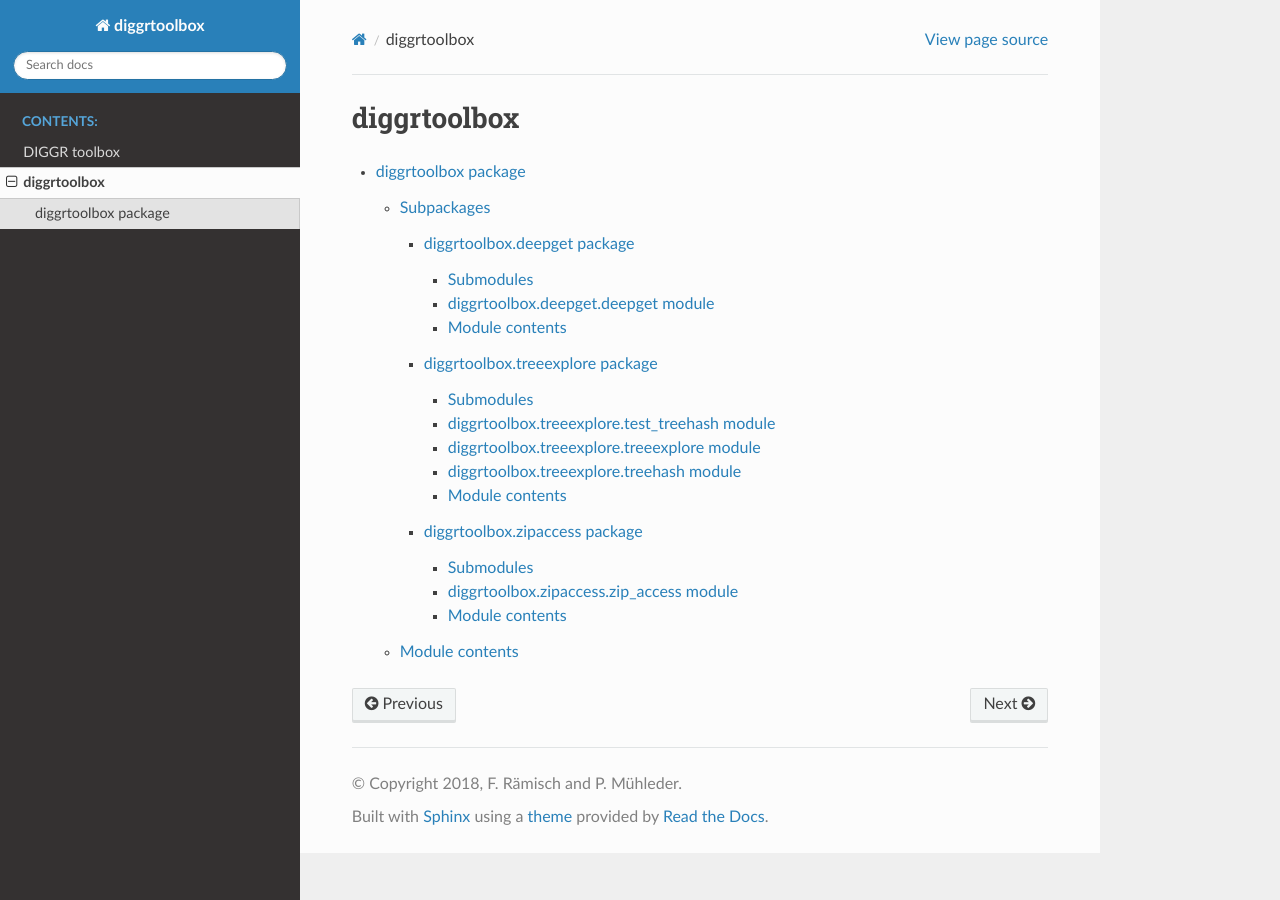
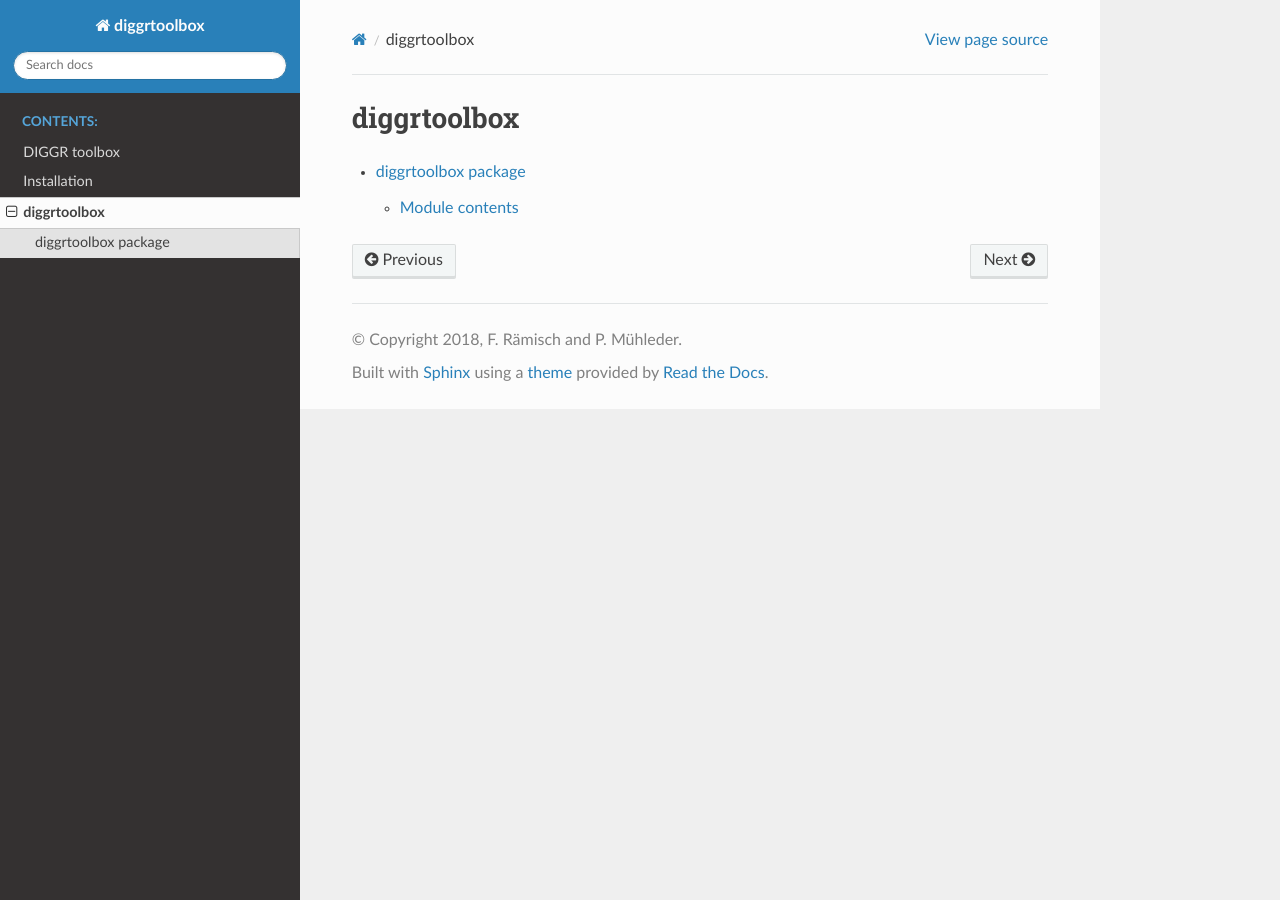
Before and after one commit to diggr/diggrtoolbox, a Sphinx documentation site: the page built from docs/modules.rst, in a window 1280 px wide. Built offline with Sphinx 7.4.7 and the Read the Docs theme 2.0.0, drawn with Linux system fonts in a browser that asks for light colours.

```diff
--- a/docs/diggrtoolbox.deepget.rst
+++ /dev/null
@@ -1,22 +0,0 @@
-diggrtoolbox.deepget package
-============================
-
-Submodules
-----------
-
-diggrtoolbox.deepget.deepget module
------------------------------------
-
-.. automodule:: diggrtoolbox.deepget.deepget
-    :members:
-    :undoc-members:
-    :show-inheritance:
-
-
-Module contents
----------------
-
-.. automodule:: diggrtoolbox.deepget
-    :members:
-    :undoc-members:
-    :show-inheritance:
--- a/docs/diggrtoolbox.rst
+++ b/docs/diggrtoolbox.rst
@@ -1,14 +1,5 @@
 diggrtoolbox package
 ====================
-
-Subpackages
------------
-
-.. toctree::
-
-    diggrtoolbox.deepget
-    diggrtoolbox.treeexplore
-    diggrtoolbox.zipaccess
 
 Module contents
 ---------------
--- a/docs/diggrtoolbox.treeexplore.rst
+++ /dev/null
@@ -1,38 +0,0 @@
-diggrtoolbox.treeexplore package
-================================
-
-Submodules
-----------
-
-diggrtoolbox.treeexplore.test\_treehash module
-----------------------------------------------
-
-.. automodule:: diggrtoolbox.treeexplore.test_treehash
-    :members:
-    :undoc-members:
-    :show-inheritance:
-
-diggrtoolbox.treeexplore.treeexplore module
--------------------------------------------
-
-.. automodule:: diggrtoolbox.treeexplore.treeexplore
-    :members:
-    :undoc-members:
-    :show-inheritance:
-
-diggrtoolbox.treeexplore.treehash module
-----------------------------------------
-
-.. automodule:: diggrtoolbox.treeexplore.treehash
-    :members:
-    :undoc-members:
-    :show-inheritance:
-
-
-Module contents
----------------
-
-.. automodule:: diggrtoolbox.treeexplore
-    :members:
-    :undoc-members:
-    :show-inheritance:
--- a/docs/diggrtoolbox.zipaccess.rst
+++ /dev/null
@@ -1,22 +0,0 @@
-diggrtoolbox.zipaccess package
-==============================
-
-Submodules
-----------
-
-diggrtoolbox.zipaccess.zip\_access module
------------------------------------------
-
-.. automodule:: diggrtoolbox.zipaccess.zip_access
-    :members:
-    :undoc-members:
-    :show-inheritance:
-
-
-Module contents
----------------
-
-.. automodule:: diggrtoolbox.zipaccess
-    :members:
-    :undoc-members:
-    :show-inheritance:
--- /dev/null
+++ b/docs/installation.rst
@@ -0,0 +1,33 @@
+============
+Installation
+============
+
+It is recommended to use *diggrtoolbox* in a virtualenvironment such as `virtualenv <https://virtualenv.pypa.io/en/stable/>`_. Please refer to the documentation of virtualenv and/or `virtualenvwrapper <https://virtualenvwrapper.readthedocs.io/en/latest/>`_ or `pipenv <https://docs.pipenv.org/>`_ to see how to set it up.
+
+*diggrtoolbox* is provided in two versions. The stable version is recommended for all users who are interested in using the software for their research project. The unstable version is for users who want to use the software, but require the latest features and bugfixes who were not yet merged into the stable version. Th
+
+Stable via the Python Package Index (PyPI)
+------------------------------------------
+
+Currently, the project is not yet published to the Python Package Index, but in the future you will be able to install the project with pip::
+
+    pip install diggrtoolbox
+
+Unstable via github
+-------------------
+
+Clone the github repository and install with pip::
+
+    git clone git@github.com/digr/diggrtoolbox
+    pip install ./diggrtoolbox
+
+Development
+-----------
+
+If you plan to develop *diggrtoolbox* it is recommended to clone the github repository::
+
+    git clone git@github.com/diggr/diggrtoolbox
+
+Installation is performed using pip, but in editable mode, i.e. such that changes in the source take effect immediately::
+
+    pip install -e ./diggrtoolbox
```
Also changed, not shown: docs/index.rst (+15 -5 lines).
